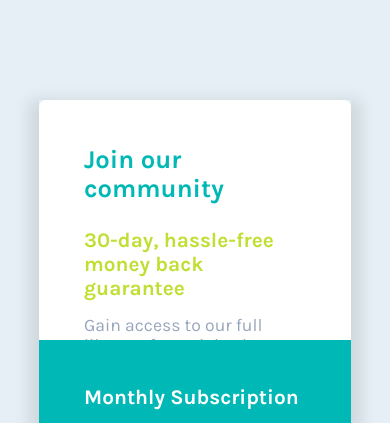
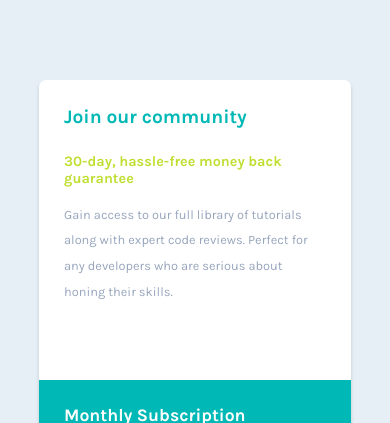
Before and after one commit to EugenCoda/frontend-mentor-single-price-grid-component, a plain HTML site: page index.html in a window 390 px wide. Shown: the top 423 px of the page. Drawn offline with Linux system fonts and the light colour scheme.

Commit message:
design done

```diff
--- a/index.html
+++ b/index.html
@@ -23,10 +23,8 @@
         <h2>30-day, hassle-free money back guarantee</h2>
         <p>
           Gain access to our full library of tutorials along with expert code
-          reviews.
-        </p>
-        <p>
-          Perfect for any developers who are serious about honing their skills.
+          reviews. Perfect for any developers who are serious about honing their
+          skills.
         </p>
       </div>
       <div class="bottom">
--- a/styles.css
+++ b/styles.css
@@ -41,7 +41,6 @@ section {
   width: 50%;
   height: 540px;
   margin: auto;
-
   box-shadow: 0 10px 15px 10px rgba(0, 0, 0, 0.1);
 }
 
@@ -68,6 +67,7 @@ section {
   font-size: 1.1rem;
   font-weight: 400;
   margin-bottom: 10px;
+  line-height: 1.8;
 }
 
 .bottom {
@@ -157,23 +157,72 @@ section {
 
 @media (max-width: 1000px) {
   body {
-    height: 150vh;
+    height: 120vh;
   }
   section {
     width: 80%;
-    height: 100%;
-    margin: 100px 0;
+    height: 80%;
+    border-radius: 7px;
+    box-shadow: 0 3px 3px 1px rgba(0, 0, 0, 0.1);
+    margin: 50px 0;
+  }
+
+  h1 {
+    font-size: 1.2rem;
+  }
+
+  h2 {
+    font-size: 0.9rem;
+  }
+
+  .top {
+    height: 37%;
+    padding: 25px;
+  }
+
+  .top h2 {
+    margin-bottom: 15px;
+  }
+
+  .top p {
+    font-size: 0.8rem;
+    line-height: 2;
+    padding-bottom: 20px;
   }
 
   .bottom {
+    height: 63%;
     grid-template-columns: 1fr;
+  }
+  .bottom h2 {
+    font-size: 1.1rem;
   }
 
   .bottom-left {
+    padding: 25px;
     border-radius: 0;
   }
 
+  .bottom-left p {
+    font-size: 0.9rem;
+  }
+
+  .offer .dollar {
+    font-size: 2rem;
+  }
+
+  .btn {
+    margin-top: 25px;
+    padding: 14px;
+    font-size: 0.9rem;
+  }
+
   .bottom-right {
+    padding: 25px;
     border-radius: 0 0 7px 7px;
   }
+
+  .bottom-right p {
+    font-size: 0.8rem;
+  }
 }
```
Also changed, not shown: images/screenshot_desktop.png (added), images/screenshot_mobile.png (added), 1 other file.
